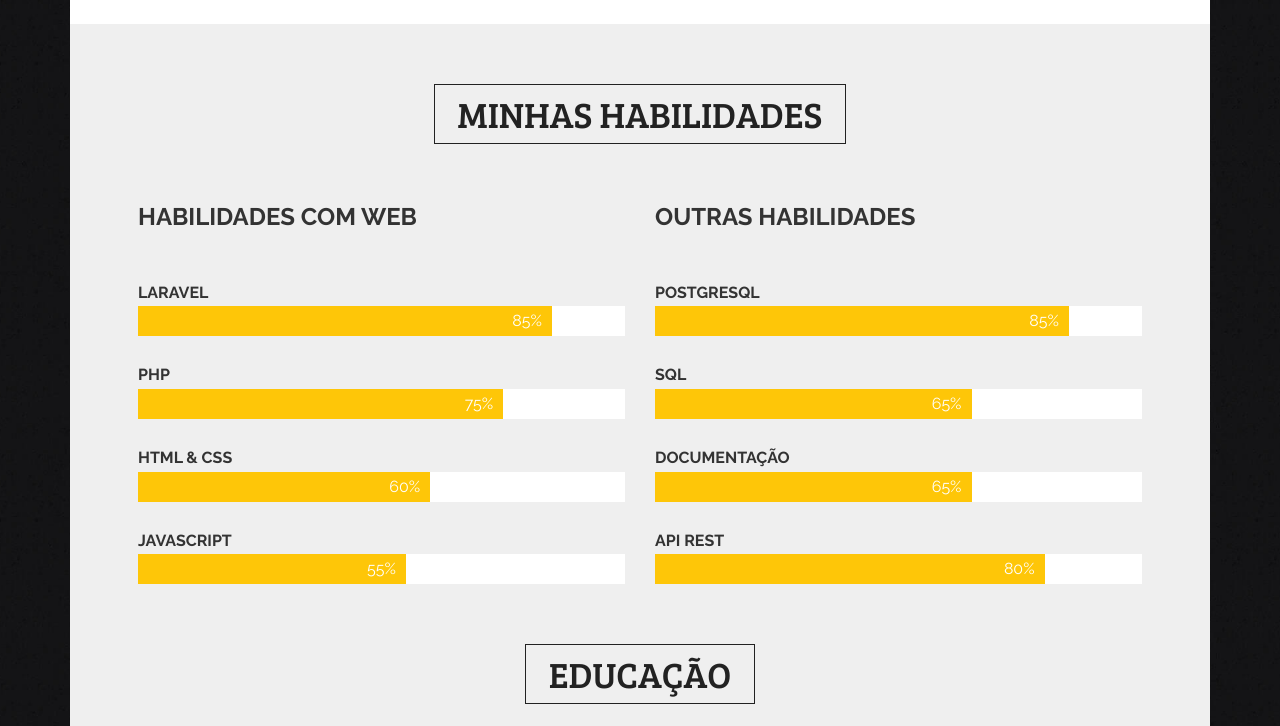
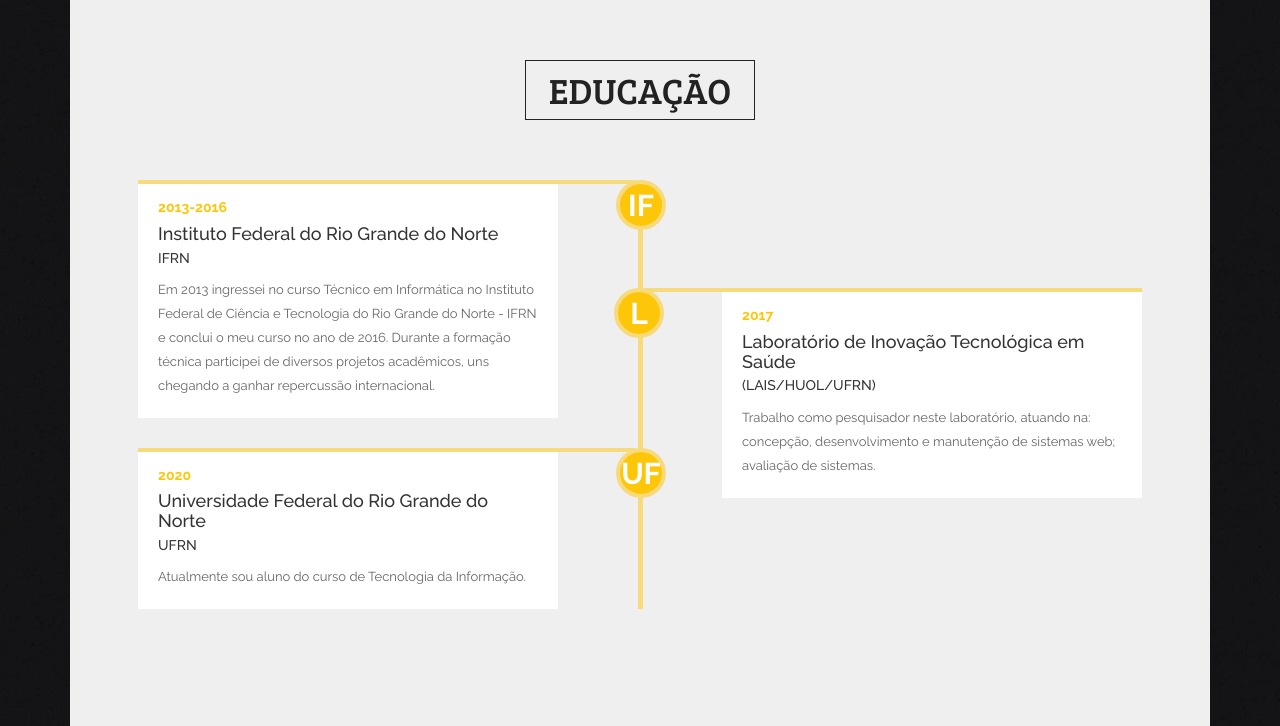
Before and after one commit to jilcimar/jilcimar.github.io, a plain HTML site: page index.html in a window 1280 px wide. Shown: the part 682-1408 px from the top of the page. Drawn offline with Linux system fonts and the light colour scheme; some packages are replaced by stand-ins of ours.

Commit message:
update index

```diff
--- a/index.html
+++ b/index.html
@@ -125,9 +125,8 @@
                             <div class="row person_details">
                                 <h3>Eu sou <span>Jilcimar Fernandes</span></h3>
                                 <h4>Desenvolvedor Web - Back-end</h4>
-                                <p style="text-align:justify;">Me chamo Jilcimar Fernandes, sou freelancer, técnico em informática, futuro engenheiro
-                                  da computação e desenvolvedor back-end. Entusiasta da tecnologia, programação, inovação
-                                  e fanático por desafios. Atualmente sou desenvolvedor na <a href="https://rits.dev/">RITS</a>, uma empresa que desenvolve plataformas
+                                <p style="text-align:justify;">Me chamo Jilcimar Fernandes, sou desenvolvedor web, freelancer e técnico em informática.
+                                    Atualmente sou desenvolvedor na <a href="https://rits.dev/">RITS</a>, uma empresa que desenvolve plataformas
                                   para clubes de assinatura, software personalizados e outsourcing de TI. Também já atuei como
                                    pesquisador do Laboratório de Inovação
                                    Tecnológica em Saúde (LAIS) do Hospital Universitário Onofre Lopes (HUOL), desempenhando
@@ -162,93 +161,7 @@
                         </div>
                     </div>
                 </section>
-                <!-- section HABILIDADES -->
-                <section class="myskill_area pad" id="skill">
-                    <div class="main_title">
-                        <h2>Minhas habilidades</h2>
-                    </div>
-                    <div class="row">
-                        <div class="col-md-6 wow fadeInUp animated">
-                            <div class="skill_text">
-                                <h4>habilidades com  web</h4>
-                            </div>
-                            <div class="skill_item_inner">
-                                <div class="single_skill">
-                                    <h4>Laravel</h4>
-                                    <div class="progress">
-                                        <div class="progress-bar" role="progressbar" aria-valuenow="85" aria-valuemin="0" aria-valuemax="100">
-                                            <div class="progress_parcent"><span class="counter">85</span>%</div>
-                                        </div>
-                                    </div>
-                                </div>
-                                <div class="single_skill">
-                                    <h4>Php</h4>
-                                    <div class="progress">
-                                        <div class="progress-bar" role="progressbar" aria-valuenow="75" aria-valuemin="0" aria-valuemax="100">
-                                            <div class="progress_parcent"><span class="counter">75</span>%</div>
-                                        </div>
-                                    </div>
-                                </div>
-                                <div class="single_skill">
-                                    <h4>Html & Css</h4>
-                                    <div class="progress">
-                                        <div class="progress-bar" role="progressbar" aria-valuenow="60" aria-valuemin="0" aria-valuemax="100">
-                                            <div class="progress_parcent"><span class="counter">60</span>%</div>
-                                        </div>
-                                    </div>
-                                </div>
-                                <div class="single_skill">
-                                    <h4>JavaScript</h4>
-                                    <div class="progress">
-                                        <div class="progress-bar" role="progressbar" aria-valuenow="55" aria-valuemin="0" aria-valuemax="100">
-                                            <div class="progress_parcent"><span class="counter">55</span>%</div>
-                                        </div>
-                                    </div>
-                                </div>
-                            </div>
-                        </div>
 
-                        <div class="col-md-6 wow fadeInUp animated">
-                            <div class="skill_text">
-                                <h4>Outras Habilidades</h4>
-                            </div>
-                            <div class="skill_item_inner">
-                                <div class="single_skill">
-                                    <h4>postgresql</h4>
-                                    <div class="progress">
-                                        <div class="progress-bar" role="progressbar" aria-valuenow="85" aria-valuemin="0" aria-valuemax="100">
-                                            <div class="progress_parcent"><span class="counter">85</span>%</div>
-                                        </div>
-                                    </div>
-                                </div>
-                                <div class="single_skill">
-                                    <h4>SQL</h4>
-                                    <div class="progress">
-                                        <div class="progress-bar" role="progressbar" aria-valuenow="65" aria-valuemin="0" aria-valuemax="100">
-                                            <div class="progress_parcent"><span class="counter">65</span>%</div>
-                                        </div>
-                                    </div>
-                                </div>
-                                <div class="single_skill">
-                                    <h4>Documentação</h4>
-                                    <div class="progress">
-                                        <div class="progress-bar" role="progressbar" aria-valuenow="65" aria-valuemin="0" aria-valuemax="100">
-                                            <div class="progress_parcent"><span class="counter">65</span>%</div>
-                                        </div>
-                                    </div>
-                                </div>
-                                <div class="single_skill">
-                                    <h4>API REST</h4>
-                                    <div class="progress">
-                                        <div class="progress-bar" role="progressbar" aria-valuenow="80" aria-valuemin="0" aria-valuemax="100">
-                                            <div class="progress_parcent"><span class="counter">80</span>%</div>
-                                        </div>
-                                    </div>
-                                </div>
-                            </div>
-                        </div>
-                    </div>
-                </section>
                 <!-- section EDUCAÇÃO -->
                 <section class="education_area pad" id="education">
                     <div class="main_title">
@@ -265,17 +178,17 @@
                                participei de diversos projetos acadêmicos, uns chegando a
                                ganhar repercussão internacional.</p>
                         </div>
-                        <div class="education_item wow fadeInUp animated" data-line="UF">
-                            <h6>2017</h6>
-                            <a><h4>Universidade Federal do Rio Grande do Norte</h4></a>
-                            <h5>UFRN</h5>
-                            <p>Atualmente sou aluno do curso de Ciência e Tecnologia com ênfase em Engenharia da Computação.</p>
-                        </div>
                         <div class="education_item wow fadeInUp animated" data-line="L">
                             <h6>2017</h6>
                             <a><h4>Laboratório de Inovação Tecnológica em Saúde </h4></a>
                             <h5>(LAIS/HUOL/UFRN)</h5>
                             <p>Trabalho como pesquisador neste laboratório, atuando na: concepção, desenvolvimento e manutenção de sistemas web; avaliação de sistemas.</p>
+                        </div>
+                        <div class="education_item wow fadeInUp animated" data-line="UF">
+                            <h6>2020</h6>
+                            <a><h4>Universidade Federal do Rio Grande do Norte</h4></a>
+                            <h5>UFRN</h5>
+                            <p>Atualmente sou aluno do curso de Tecnologia da Informação.</p>
                         </div>
                     </div>
                 </section>
```
